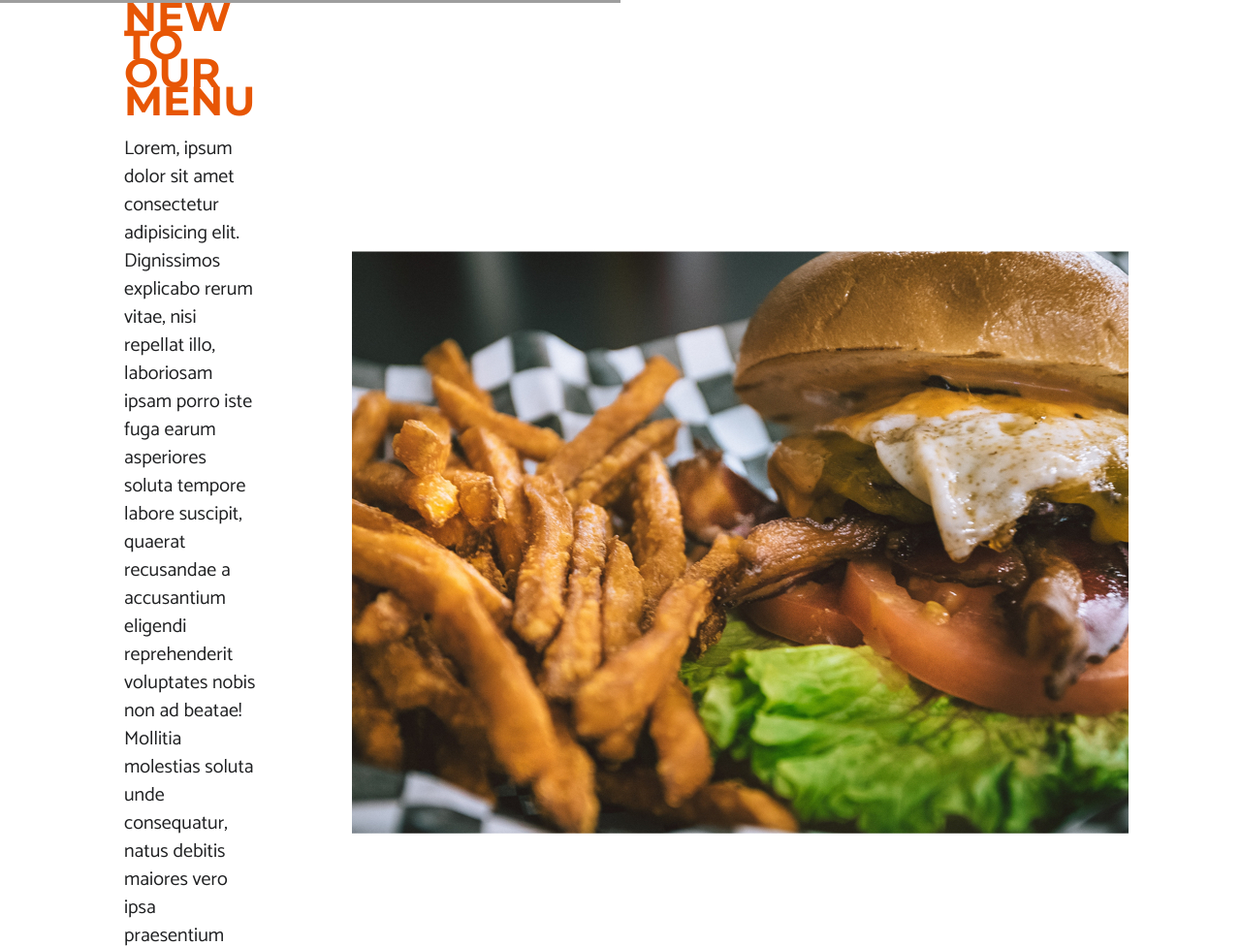
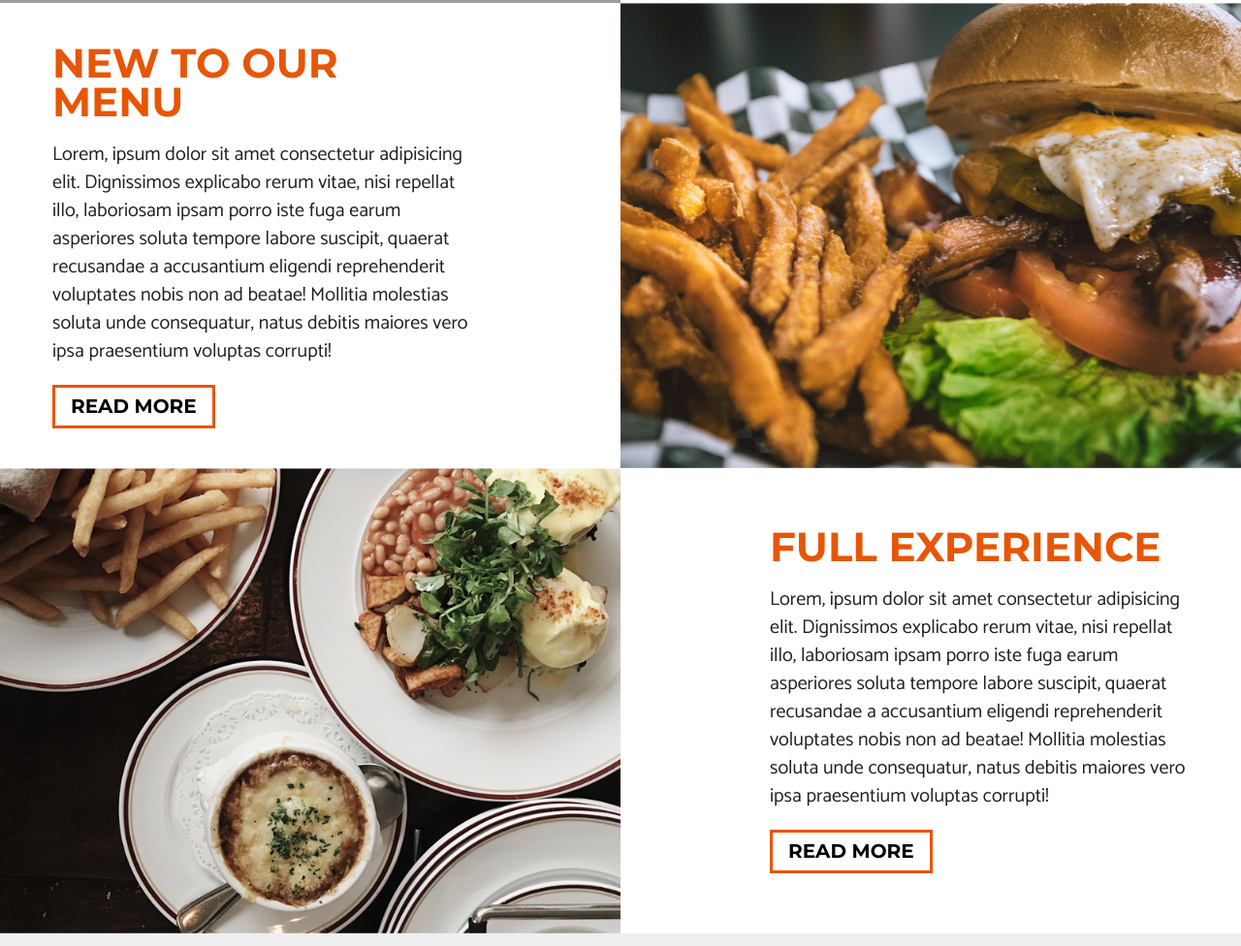
Before and after one commit to GabriellaPenev/gabriellaPenev-assignment01, a plain HTML site: page index.html in a window 1280 px wide. Shown: the part 526-1502 px from the top of the page at 97% size. Drawn offline with Linux system fonts and the light colour scheme; grey boxes are pictures that could not be loaded.

Commit message:
Finished desktop styling on all sections, responsive media queries to follow

```diff
--- a/index.html
+++ b/index.html
@@ -49,9 +49,11 @@
 
     <main>
         <section>
+
+            <div class="about-flexbox" id="about">
+
+                <div class="about-text">
                     <div class="wrapper">
-                <div class=" about-flexbox" id="about">
-                    <div class="about-text">
                         <h2>New to our menu</h2>
                         <p>Lorem, ipsum dolor sit amet consectetur adipisicing elit. Dignissimos explicabo rerum vitae,
                             nisi
@@ -64,10 +66,11 @@
                         </p>
                         <button>Read more</button>
                     </div>
+                </div>
                 <div class="about-img">
                     <img src="./assets/right-photo.jpg" alt="A close up image of a burger and sweet potato fries">
                 </div>
-                </div>
+
             </div>
         </section>
 
@@ -75,9 +78,11 @@
             <div class="blog-flexbox" id="blog">
                 <div class="blog-img">
                     <img src="./assets/left-photo.jpg"
-                        alt="A birds eye close up shot of a few plates of food, fries on a plate in the top left corner of the image, beans, potatoes, greens, and poached eggs on a plate in the top right corner of image, a bowl of soup with melted cheese in center of image, and a stack of white plates in the bottom right corner of image.">
+                        alt="A close up shot of a few plates of food, fries on a plate in the top left corner, beans, potatoes, greens, and poached eggs on a plate in the top right corner, a bowl of soup with melted cheese in center, and a stack of white plates in the bottom right corner of image.">
                 </div>
-                <div class="wrapper blog-text">
+
+                <div class="blog-text">
+                    <div class="wrapper">
                         <h2>Full experience</h2>
                         <p>Lorem, ipsum dolor sit amet consectetur adipisicing elit. Dignissimos explicabo rerum vitae,
                             nisi
@@ -91,6 +96,7 @@
                         <button>Read more</button>
                     </div>
                 </div>
+            </div>
         </section>
 
         <section class="dessert-section">
@@ -98,7 +104,7 @@
                 <div class="dessert-flexbox">
                     <div class="dessert-img">
                         <img src="./assets/square-imege.jpg"
-                            alt="A birds eye close up shot of a few plates of food, fries on a plate in the top left corner of the image, beans, potatoes, greens, and poached eggs on a plate in the top right corner of image, a bowl of soup with melted cheese in center of image, and a stack of white plates in the bottom right corner of image.">
+                            alt="Birds eye view of four tubs of different types of ice cream in a diagonal line, against a pink background.">
                     </div>
                     <div class="dessert-text">
                         <h2>Desserts</h2>
--- a/style.css
+++ b/style.css
@@ -32,6 +32,7 @@ html { -moz-box-sizing: border-box; -webkit-box-sizing: border-box; box-sizing:
         font-size: 4.2rem;
         font-weight: bold;
         margin: 0;
+        line-height: 40px;
     }
 
     nav,
@@ -56,7 +57,7 @@ html { -moz-box-sizing: border-box; -webkit-box-sizing: border-box; box-sizing:
         font-size: 2rem;
     }
 
-    /* header and nav styling */
+    /* Header and Nav styling */
 
     nav ul {
         list-style: none;
@@ -107,9 +108,10 @@ html { -moz-box-sizing: border-box; -webkit-box-sizing: border-box; box-sizing:
         text-align: center;
     }
 
-    /* Menu section styling */
+    /* About and Blog section styling */
 
-    .about-flexbox {
+    .about-flexbox,
+    .blog-flexbox {
         display: flex;
         align-items: center;
     }
@@ -118,16 +120,15 @@ html { -moz-box-sizing: border-box; -webkit-box-sizing: border-box; box-sizing:
         padding-right: 100px;
     }
 
-    /* About section styling */
-
-   .blog-flexbox {
-        display: flex;
-        align-items: center;
-   }
-
    .blog-text {
     padding-left: 100px;
    }
+
+   .about-img img,
+    .blog-img img {
+        width: 50vw;
+        display: block;
+    }
 
    /* Dessert section styling */
 
```
Lines whose indentation alone changed are shown as unchanged.
